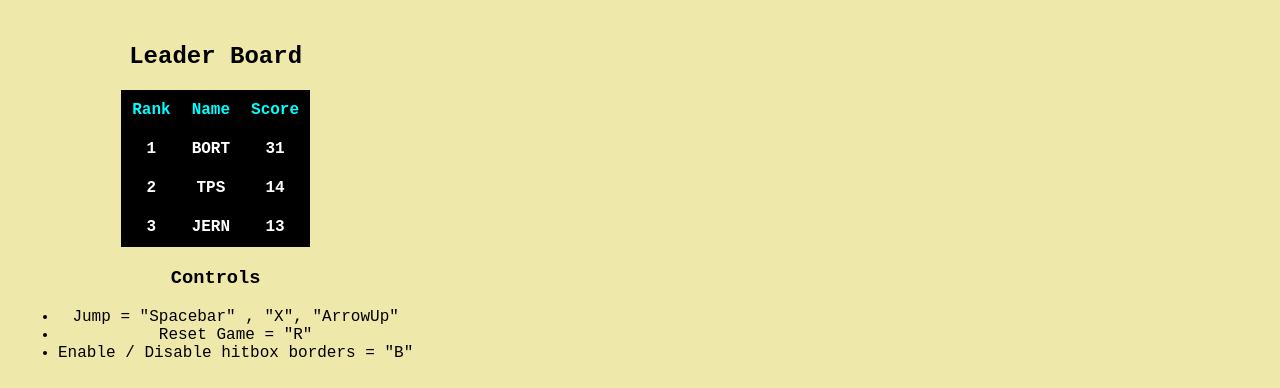
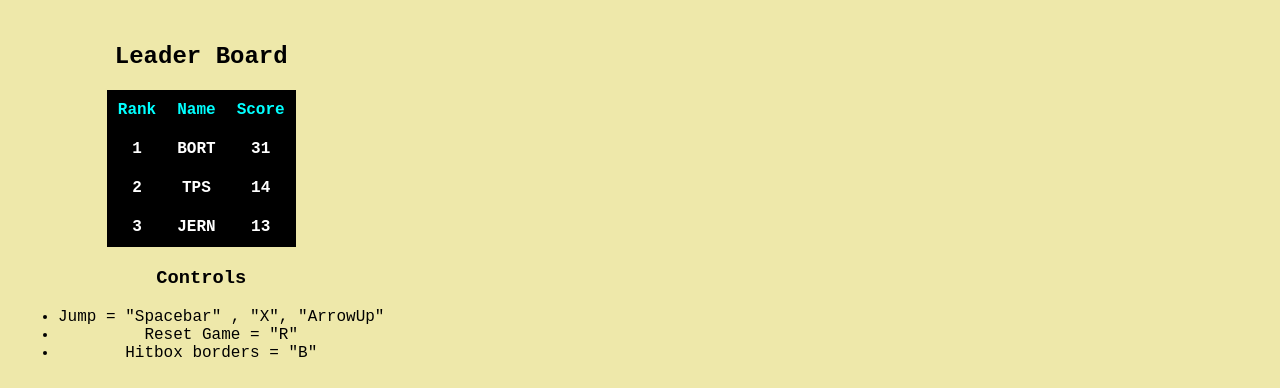
Before and after one commit to flappy-bert/flappy-bert.github.io, a plain HTML site: page index.html in a window 1280 px wide. Shown: the part 660-1048 px from the top of the page. Drawn offline with Linux system fonts and the light colour scheme.

Commit message:
Update index.html

```diff
--- a/index.html
+++ b/index.html
@@ -48,7 +48,7 @@
                  <ul>
                   <li>Jump = "Spacebar" , "X", "ArrowUp"</li>
                   <li>Reset Game = "R" </li>
-                  <li>Enable / Disable hitbox borders = "B"</li>
+                  <li>Hitbox borders = "B"</li>
                 </ul>
            </div>
     </div>
```
